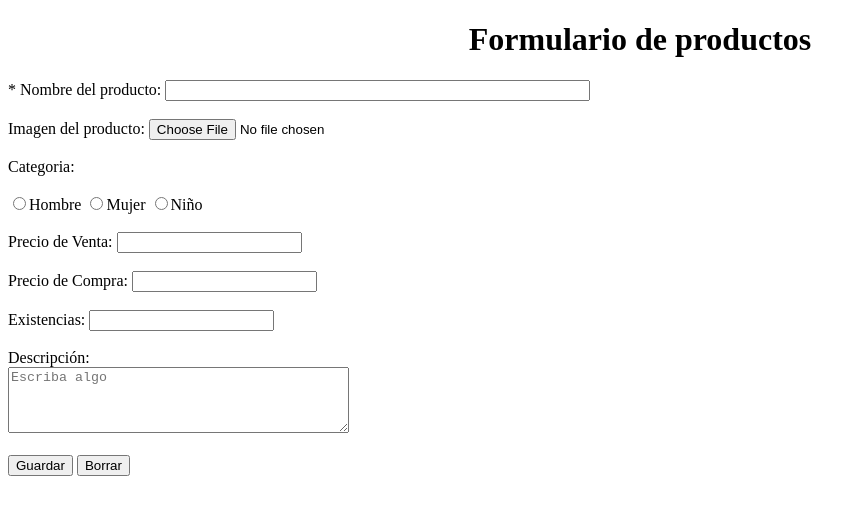
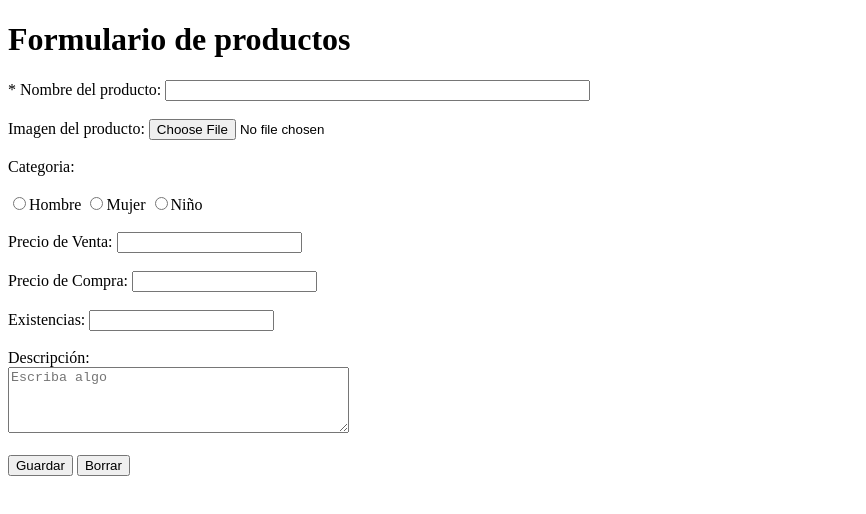
Before and after one commit to LeoAguirreJ/JacketStore, a plain HTML site: page AdminAgregarProducto.html in a window 1280 px wide. Shown: the whole page, without its empty margins (0-866 px from the left). Drawn offline with Linux system fonts and the light colour scheme.

Commit message:
Update AdminAgregarProducto.html

```diff
--- a/AdminAgregarProducto.html
+++ b/AdminAgregarProducto.html
@@ -7,7 +7,7 @@
     <title>Document</title>
 </head>
 <body>
-    <center><h1>Formulario de productos</h1></center>
+    <h1>Formulario de productos</h1>
     <main>
         <form>
 
```
